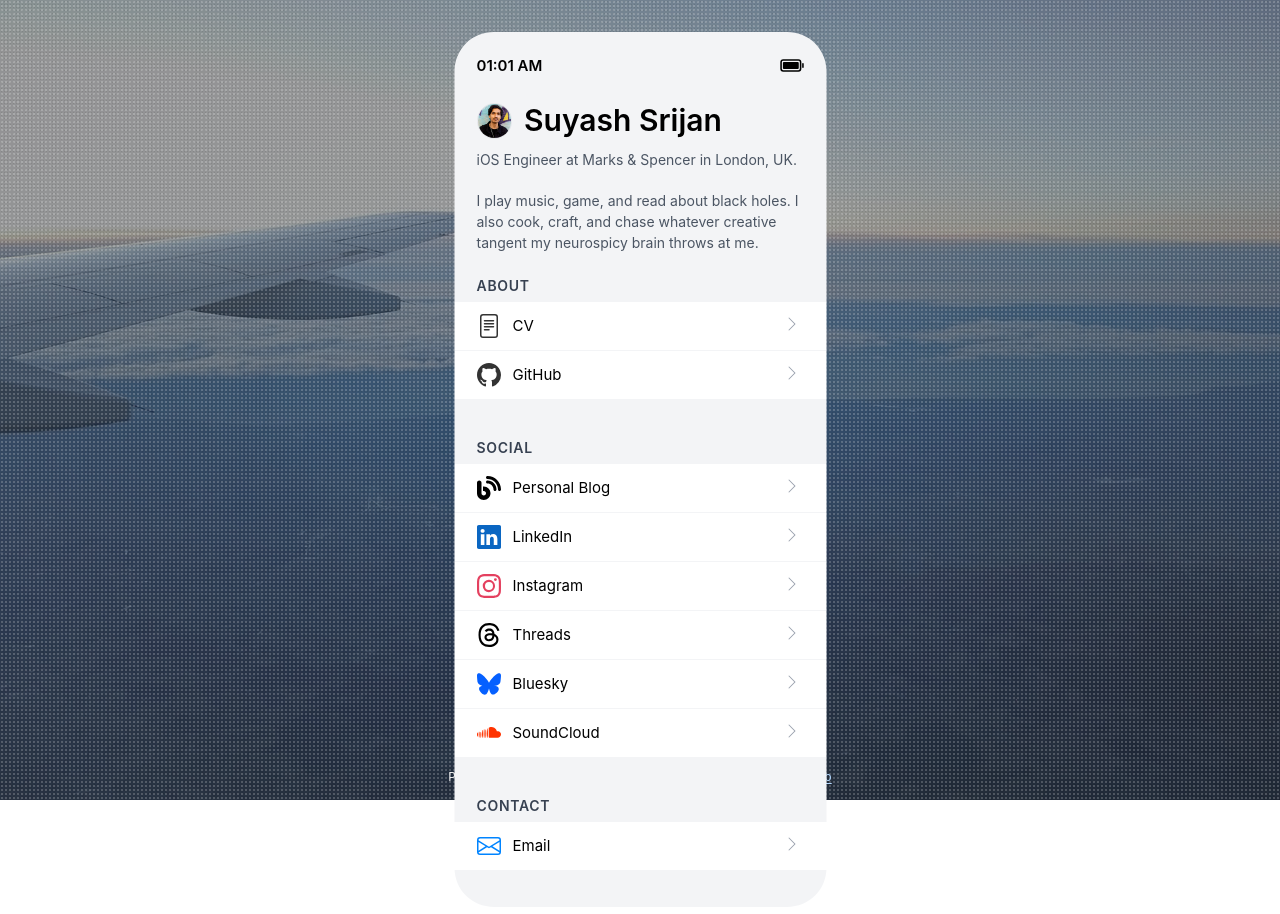
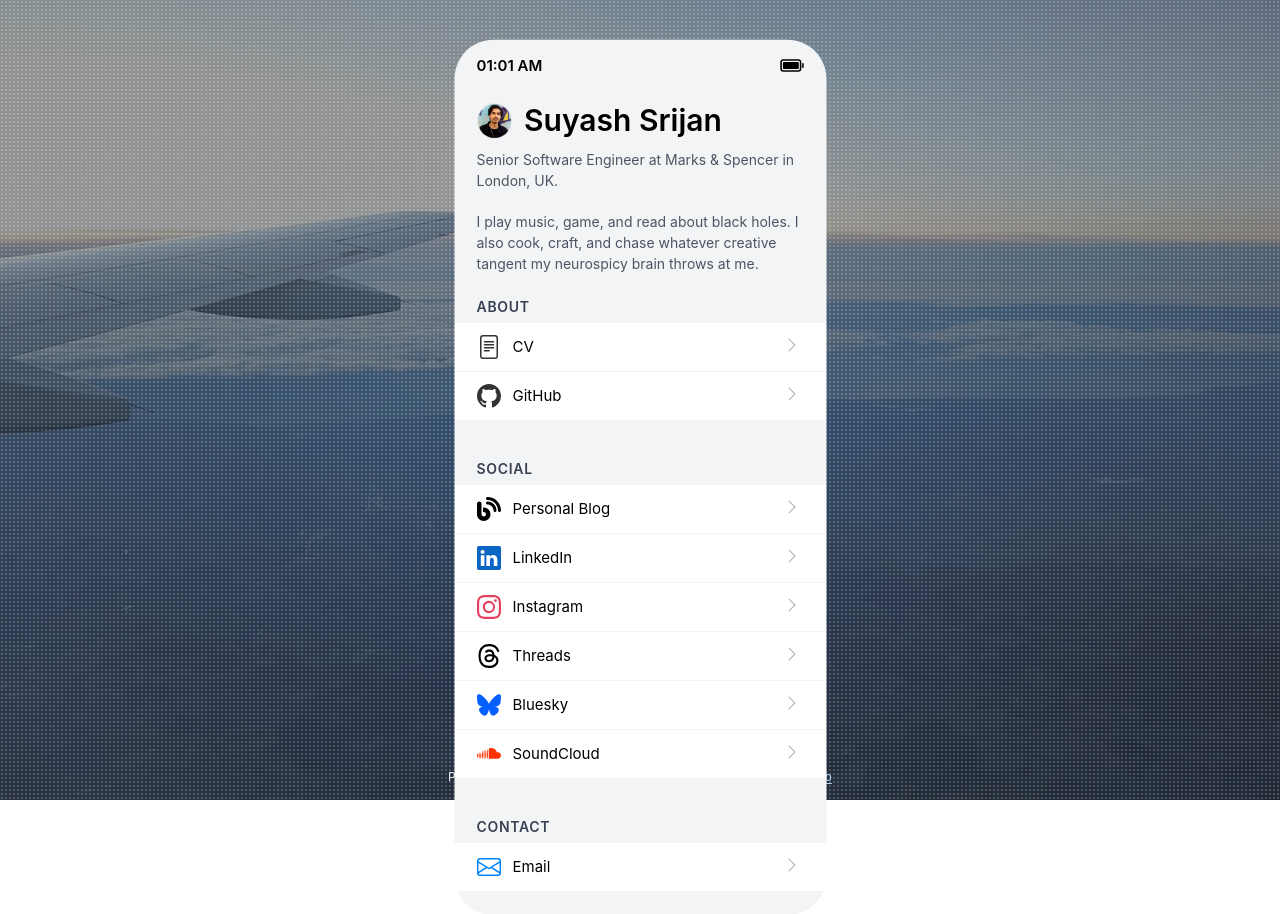
Before and after one commit to theblixguy/personal-website, a React (Vite) app: page / in a window 1280 px wide. Shown: the top 914 px of the page. Built offline with nearby package versions, Linux system fonts and the light colour scheme.

Commit message:
Update copy (#52)

```diff
--- a/src/main.jsx
+++ b/src/main.jsx
@@ -96,7 +96,7 @@
                   <Avatar />
                   Suyash Srijan
                 </h1>
-                <p>iOS Engineer at Marks & Spencer in London, UK.</p>
+                <p>Senior Software Engineer at Marks & Spencer in London, UK.</p>
                 <br />
                 <p>I play music, game, and read about black holes. I also cook, craft, and chase whatever creative tangent my neurospicy brain throws at me.</p>
               </header>
@@ -110,7 +110,7 @@
         </div>
       </div>
       <footer role="contentinfo" aria-label="Website Information" className="main-footer">
-        Photography © 2025 Suyash Srijan. All code open source at{" "}
+        Photography © 2026 Suyash Srijan. All code open source at{" "}
         <a
           href="https://github.com/theblixguy/personal-website"
           target="_blank"
```
